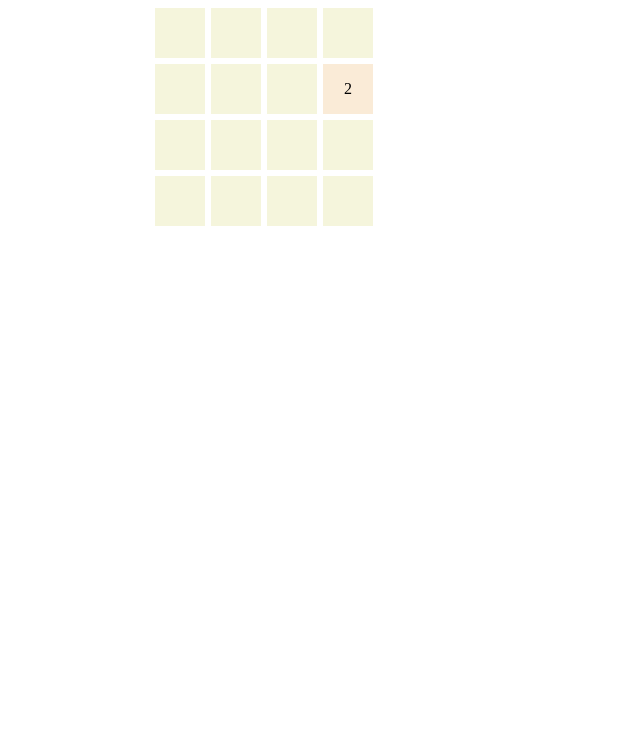
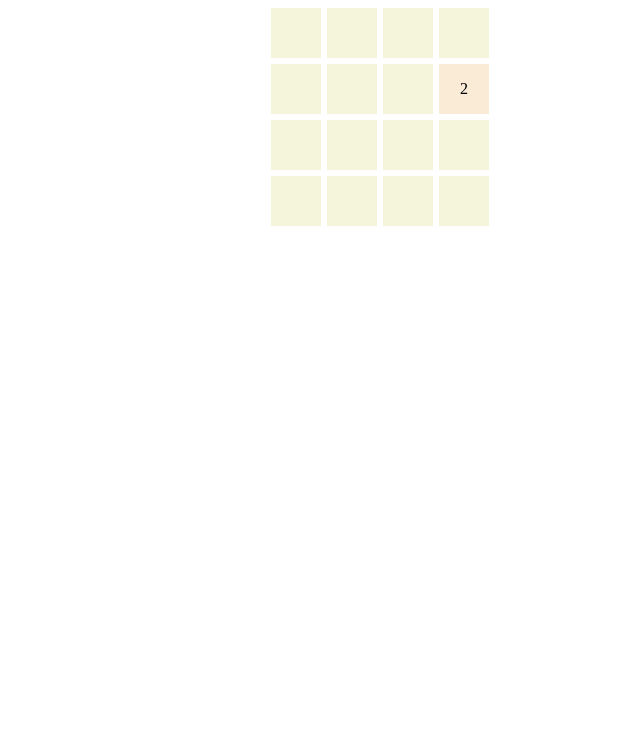
Before and after one commit to iamgyz/2048-1, a plain HTML site: page index.html in a window 1280 px wide. Shown: the part 70-816 px from the top of the page, without its empty margins (56-696 px from the left). Drawn offline with Linux system fonts and the light colour scheme.

Commit message:
a little bit beauty style...

```diff
--- a/js/script.js
+++ b/js/script.js
@@ -182,9 +182,12 @@
       let size;
       if(innerWidth>innerHeight){size = innerHeight
       }else{size = innerWidth}
+    //   $('.bigBox').css({'width':size+'px','height':size+'px'});
 
-      $('.bigBox').css({'width':size+'px','height':size+'px'});
-
+      size-=50;
+      $('bigBox').css({'width':size+'px','height':'auto'});
+     // $('h1').css({'width':size+'px','height':'auto'});
+      //$('.box').css({'width':size+'px','height':'auto'});
       console.log(size);
       pop();
     }
--- a/style/gamebox.css
+++ b/style/gamebox.css
@@ -16,11 +16,13 @@ h1{
     border: solid white;
 }
 .box{
+	display:table;
 	margin:auto;
 	width: 50%;
     padding: 10px;
 }
 .bigBox{
+	margin:0 auto;
 	width:auto;
 	height:auto;
 }
```
